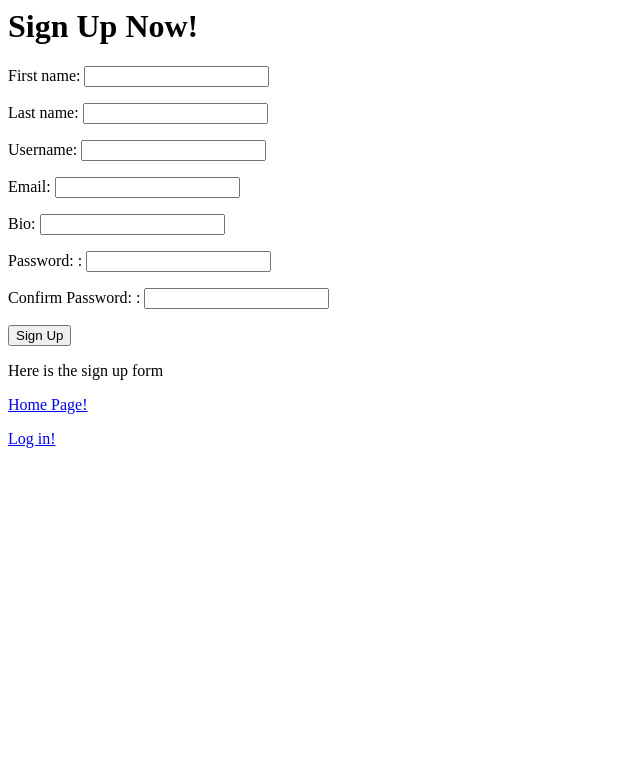
After one commit to TaseenR/Clucker---Django, a Django app: page /sign_up/ in a window 1280 px wide. The commit adds this page. Shown: the top 783 px of the page, without its empty margins (0-640 px from the left). Run offline with Django 3.2, Linux system fonts and the light colour scheme.

Commit message:
can create user accounts through sign up

```diff
--- a/clucker/urls.py
+++ b/clucker/urls.py
@@ -19,5 +19,7 @@ from microblogs import views
 
 urlpatterns = [
     path('admin/', admin.site.urls),
-    path('', views.home, name= 'home')
+    path('', views.home, name= 'home'),
+    path('sign_up/', views.sign_up, name= 'sign_up'),
+    path('feed/', views.feed, name= 'feed')
 ]
--- /dev/null
+++ b/microblogs/forms.py
@@ -0,0 +1,43 @@
+from django import forms
+from django.forms import fields, widgets
+from microblogs.models import Post, User
+from django.core.validators import RegexValidator
+
+class SignUpForm(forms.ModelForm):
+    class Meta:
+        model = User
+        fields = ['first_name', 'last_name','username','email','bio']
+
+    new_password = forms.CharField(label= 'Password: ', widget = forms.PasswordInput())
+    validators=[RegexValidator(
+    regex=r'^(?=.[A-Z])(?=.[a-z])(?=.[0-9]).$',
+    message='Password must contain an uppercase character, a lowercase '
+    'character and a number'
+    )]
+    password_confirmation = forms.CharField(label= 'Confirm Password: ', widget = forms.PasswordInput())
+
+
+    def clean(self):
+        super().clean()
+        new_password = self.cleaned_data.get('new_password')
+        password_confirmation = self.cleaned_data.get('password_confirmation')
+        if new_password != password_confirmation:
+            self.add_error('password_confirmation', 'Confirmation does not match password.')
+
+    def save(self):
+        super().save(commit=False)
+        user = User.objects.create_user(
+                self.cleaned_data.get('username'),
+                first_name=self.cleaned_data.get('first_name'),
+                last_name=self.cleaned_data.get('last_name'),
+                email=self.cleaned_data.get('email'),
+                bio=self.cleaned_data.get('bio'),
+                password=self.cleaned_data.get('new_password')
+            )
+        return user
+
+class PostForm(forms.ModelForm):
+    class Meta:
+        model = Post
+        fields = ['text']
+        widgets = {'text': forms.Textarea()}
--- a/microblogs/models.py
+++ b/microblogs/models.py
@@ -1,6 +1,8 @@
 from django.core.validators import RegexValidator
 from django.db import models
 from django.contrib.auth.models import AbstractUser
+
+
 
 # Create your models here.
 class User(AbstractUser):
--- a/microblogs/templates/home.html
+++ b/microblogs/templates/home.html
@@ -5,7 +5,7 @@
 <body>
     <h1>Clucker</h1>
     <p>The place for free range convo</p>
-    <p><a href = '#'>Sign Up!</a></p>
-    <p><a href = '#'>Log in!</a></p>
+    <p><a href = '{%url 'sign_up' %}'>Sign Up!</a></p>
+    <p><a href = '{%url 'feed' %}'>Feed!</a></p>
 </body>
 </html>
--- /dev/null
+++ b/microblogs/templates/signUp.html
@@ -0,0 +1,15 @@
+<html>
+<head>
+    <title>Clucker</title>
+</head>
+<body>
+    <h1>Sign Up Now!</h1>
+    <form action= "{%url 'sign_up' %}" method="post">
+        {% csrf_token %}
+        {{ form.as_p }}
+        <input type= "submit" value = "Sign Up">
+    <p>Here is the sign up form</p>
+    <p><a href = '{% url 'home' %}'>Home Page!</a></p>
+    <p><a href = '#'>Log in!</a></p>
+</body>
+</html>
--- a/microblogs/views.py
+++ b/microblogs/views.py
@@ -1,5 +1,34 @@
-from django.shortcuts import render
+from typing import BinaryIO
+from django.shortcuts import redirect, render
 from django.http import HttpResponse
+from microblogs.forms import PostForm, SignUpForm
+from microblogs.models import Post , User
+
 
 def home(request):
     return render(request, 'home.html')
+
+def sign_up(request):
+    if request.method == 'POST':
+        form = SignUpForm(request.POST)
+        if form.is_valid():
+            User.objects.create_user(
+                form.cleaned_data.get('username'),
+                first_name=form.cleaned_data.get('first_name'),
+                last_name=form.cleaned_data.get('last_name'),
+                email=form.cleaned_data.get('email'),
+                bio=form.cleaned_data.get('bio'),
+                password=form.cleaned_data.get('new_password')
+            )
+            return redirect('feed')
+    else:
+        form = SignUpForm()
+
+    return render(request, 'signUp.html', {'form': form})
+
+def feed(request):
+    if request.method == 'Post':
+        form = SignUpForm(request.POST)
+    else:
+        form = PostForm()
+    return render(request, 'feed.html', {'form':form})
```
Also changed, not shown: microblogs/management/commands/unseed.py (added, +11 -0 lines), microblogs/templates/feed.html (added, +13 -0 lines), microblogs/tests/test_SignUpform.py (added, +80 -0 lines), microblogs/tests/test_sign_up_view.py (added, +47 -0 lines), microblogs/tests/test_user_model.py (renamed from microblogs/tests.py, +2 -2 lines), microblogs/tests/__init__.py (added).
